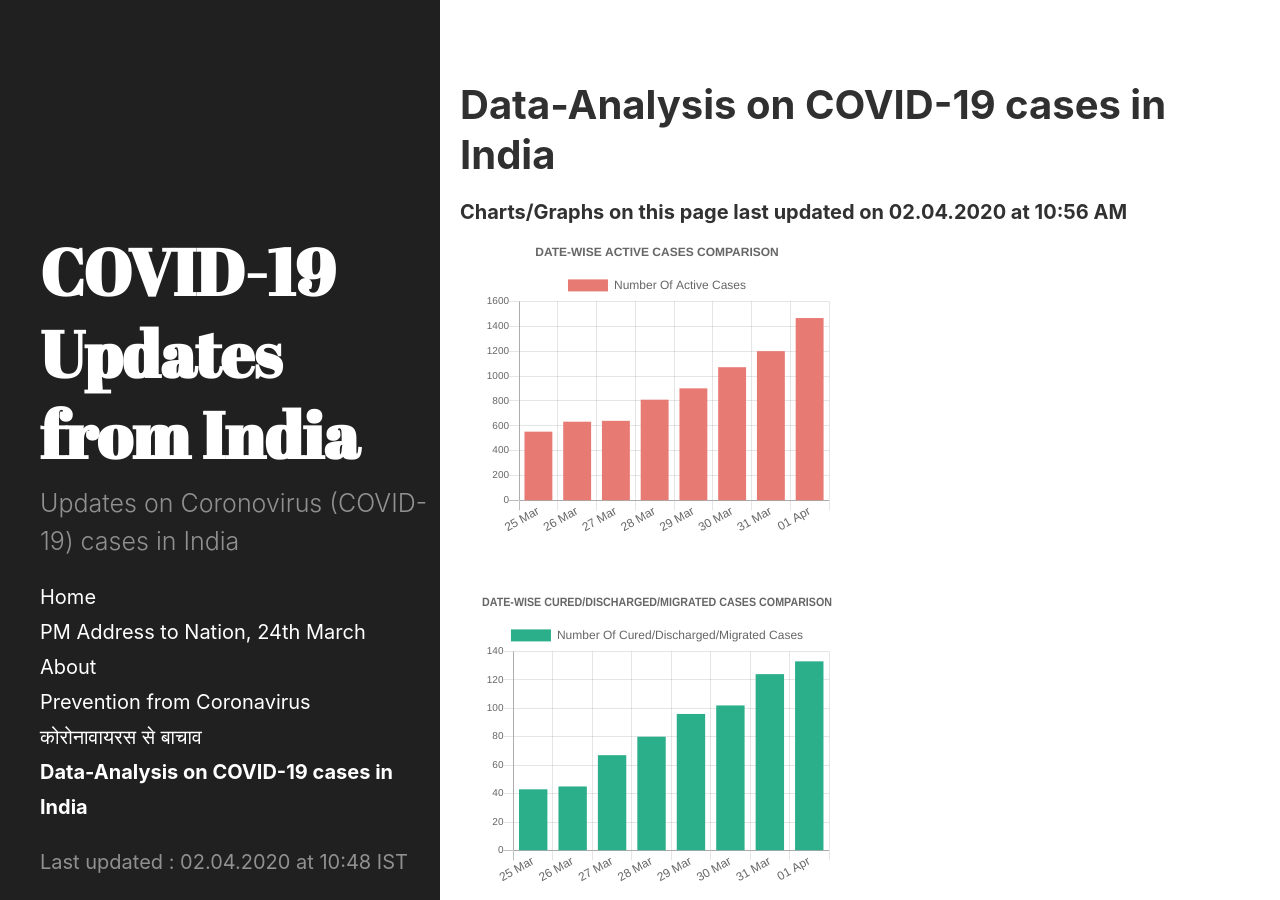
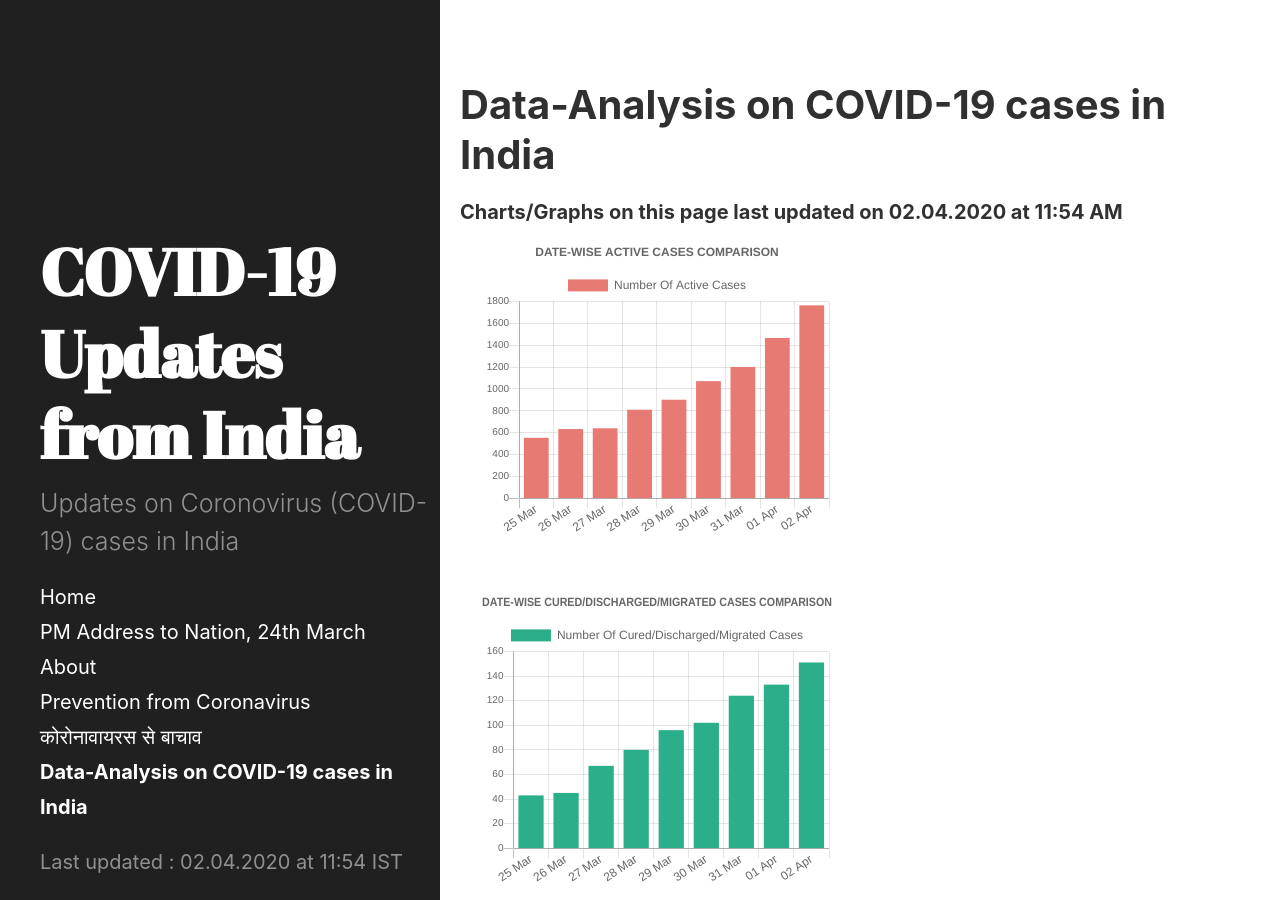
Before and after one commit to bhooraj/covid19updates-india, a Jekyll site: the page built from stats-and-charts.md, in a window 1280 px wide and 900 px high. Built offline with Jekyll 4.4.1, drawn with Linux system fonts in a browser that asks for light colours; some of the changed lines change nothing that is shown.

Commit message:
Updated charts

```diff
--- a/_data/last_updated.yml
+++ b/_data/last_updated.yml
@@ -1 +1 @@
-- updated_on : 02.04.2020 at 10:48 IST
+- updated_on : 02.04.2020 at 11:54 IST
--- /dev/null
+++ b/_includes/charts-20200402-1154.html
@@ -0,0 +1,148 @@
+
+<!-- HTML starts -->
+<div class="chartWrapper">
+    <div class="container container-fluid chartAreaWrapper" style="position: relative; height:350px; width: 90vw; margin-left:2px;">
+        <canvas id="myChart1" height="300" width="350"></canvas>
+    </div>
+    <div class="container container-fluid chartAreaWrapper" style="position: relative; height:350px; width: 90vw; margin-left:2px;">
+        <canvas id="myChart2" height="300" width="350"></canvas>
+    </div>
+    <div class="container container-fluid chartAreaWrapper" style="position: relative; height:710px; width: 90vw; margin-left:2px;">
+        <canvas id="myChart3" height="680" width="350"></canvas>
+        <p style="font-size: 0.65em;">* Please refer to the update date and time on the <a href="/">homepage</a></p>
+    </div>
+    <p><i><small>Note: The above Graphs/Charts are for the representation purpose only.</small></i></p>
+</div>
+
+<!-- HTML ends -->
+
+
+<!-- Javascript Starts -->
+<script>
+        var yAxisValues1 = ['25 Mar', '26 Mar', '27 Mar', '28 Mar', '29 Mar', '30 Mar', '31 Mar', '01 Apr', '02 Apr'];
+        var legendTitle1 = "Number Of Active Cases";
+        var xAxisValues1 = [553, 633, 640, 810, 901, 1071, 1200, 1466, 1764];
+        var chartTitle1 = "DATE-WISE ACTIVE CASES COMPARISON";
+        var colorsGenerated1 = ['#e87a74', '#e87a74', '#e87a74', '#e87a74', '#e87a74', '#e87a74', '#e87a74', '#e87a74', '#e87a74'];
+
+        //Assigning the values for chart
+        var data1 = {
+                labels: yAxisValues1,
+                datasets: [{
+                    label: legendTitle1,
+                    data: xAxisValues1,
+                    backgroundColor: colorsGenerated1
+                }]
+            };
+
+
+        var ctx = document.getElementById('myChart1').getContext('2d');
+
+        var myChart1 = new Chart(ctx, {
+            type: 'bar',
+            data: data1,
+
+            options: {
+                title: {
+                    display: true,
+                    text: chartTitle1
+                },
+                maintainAspectRatio: false,
+                responsive: false,
+                scales: {
+                    yAxes: [{
+                        ticks: {
+                            fontSize: 10,
+                            beginAtZero: true
+                        }
+                    }]
+                }
+            }
+        });
+
+
+        var yAxisValues2 = ['25 Mar', '26 Mar', '27 Mar', '28 Mar', '29 Mar', '30 Mar', '31 Mar', '01 Apr', '02 Apr'];
+        var legendTitle2 = "Number Of Cured/Discharged/Migrated Cases";
+        var xAxisValues2 = [43, 45, 67, 80, 96, 102, 124, 133, 151];
+        var chartTitle2 = "DATE-WISE CURED/DISCHARGED/MIGRATED CASES COMPARISON";
+        var colorsGenerated2 = ['#2aaf8a', '#2aaf8a', '#2aaf8a', '#2aaf8a', '#2aaf8a', '#2aaf8a', '#2aaf8a', '#2aaf8a', '#2aaf8a'];
+
+        //Assigning the values for chart
+        var data2 = {
+                labels: yAxisValues2,
+                datasets: [{
+                    label: legendTitle2,
+                    data: xAxisValues2,
+                    backgroundColor: colorsGenerated2
+                }]
+            };
+
+
+        var ctx = document.getElementById('myChart2').getContext('2d');
+
+        var myChart2 = new Chart(ctx, {
+            type: 'bar',
+            data: data2,
+
+            options: {
+                title: {
+                    display: true,
+                    text: chartTitle2
+                },
+                maintainAspectRatio: false,
+                responsive: false,
+                scales: {
+                    yAxes: [{
+                        ticks: {
+                            fontSize: 10,
+                            beginAtZero: true
+                        }
+                    }]
+                }
+            }
+        });
+
+
+        var yAxisValues3 = ['Andhra Pradesh', 'Andaman and Nicobar Islands', 'Assam', 'Bihar', 'Chandigarh', 'Chhattisgarh', 'Delhi', 'Goa', 'Gujarat', 'Haryana', 'Himachal Pradesh', 'Jammu and Kashmir', 'Jharkhand', 'Karnataka', 'Kerala', 'Ladakh', 'Madhya Pradesh', 'Maharashtra', 'Manipur', 'Mizoram', 'Odisha', 'Puducherry', 'Punjab', 'Rajasthan', 'Tamil Nadu', 'Telengana', 'Uttarakhand', 'Uttar Pradesh', 'West Bengal'];
+        var legendTitle3 = "Number Of Active Cases On The Last Update*";
+        var xAxisValues3 = [84, 10, 1, 22, 16, 7, 144, 5, 71, 22, 1, 58, 1, 98, 238, 10, 93, 280, 1, 1, 4, 2, 41, 105, 227, 92, 5, 97, 28];
+        var chartTitle3 = "STATE-WISE COVID-19 ACTIVE CASES COMPARISON";
+        var colorsGenerated3 = ['#666699', '#666699', '#666699', '#666699', '#666699', '#666699', '#666699', '#666699', '#666699', '#666699', '#666699', '#666699', '#666699', '#666699', '#666699', '#666699', '#666699', '#666699', '#666699', '#666699', '#666699', '#666699', '#666699', '#666699', '#666699', '#666699', '#666699', '#666699', '#666699'];
+
+        //Assigning the values for chart
+        var data3 = {
+                labels: yAxisValues3,
+                datasets: [{
+                    label: legendTitle3,
+                    data: xAxisValues3,
+                    backgroundColor: colorsGenerated3
+                }]
+            };
+
+
+        var ctx = document.getElementById('myChart3').getContext('2d');
+
+        var myChart3 = new Chart(ctx, {
+            type: 'horizontalBar',
+            data: data3,
+
+            options: {
+                title: {
+                    display: true,
+                    text: chartTitle3
+                },
+                maintainAspectRatio: false,
+                responsive: false,
+                scales: {
+                    xAxes: [{
+                        ticks: {
+                            fontSize: 10,
+                            beginAtZero: true
+                        }
+                    }]
+                }
+            }
+        });
+
+
+ </script>
--- a/stats-and-charts.md
+++ b/stats-and-charts.md
@@ -2,5 +2,5 @@
 layout: page
 title: Data-Analysis on COVID-19 cases in India
 ---
-#### Charts/Graphs on this page last updated on 02.04.2020 at 10:56 AM
-{% include charts-20200402-1056.html %}
+#### Charts/Graphs on this page last updated on 02.04.2020 at 11:54 AM
+{% include charts-20200402-1154.html %}
```
